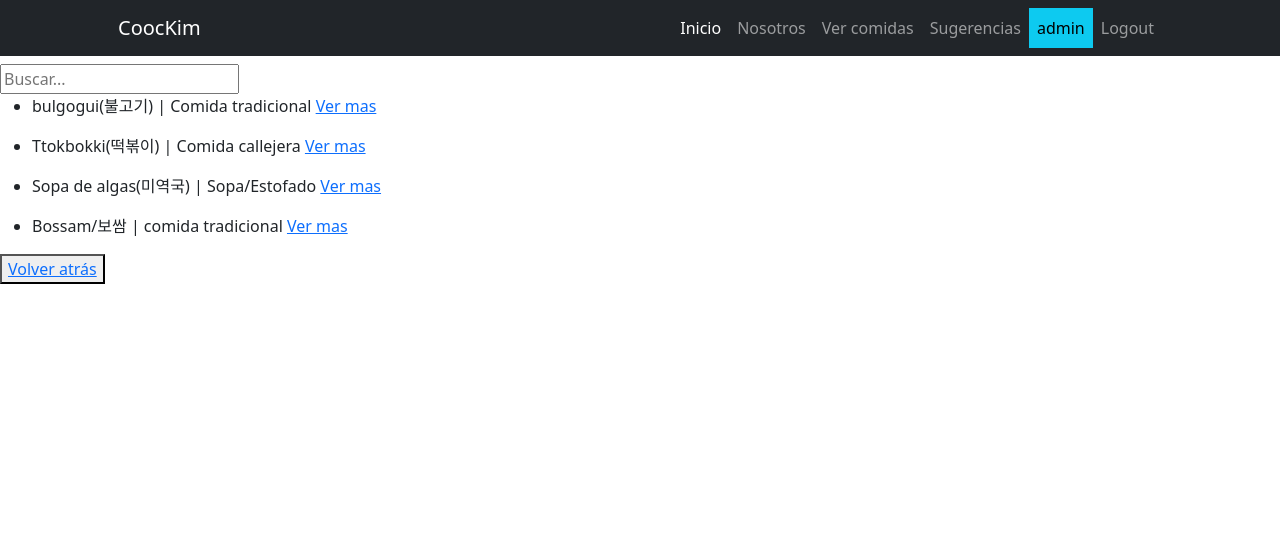
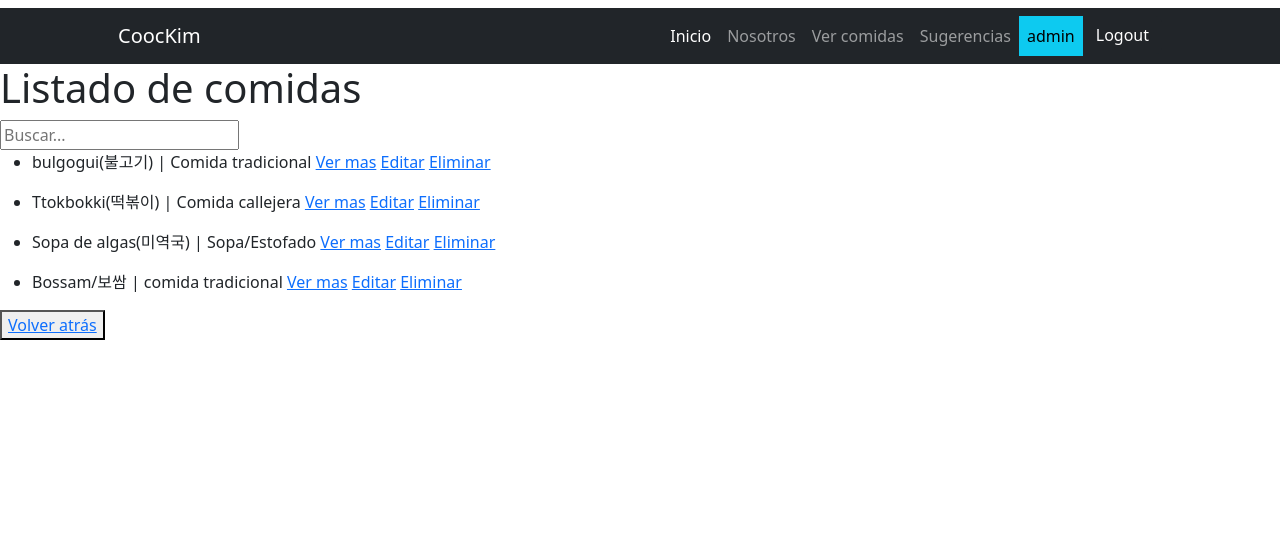
Before and after one commit to JihunK94/Proyecto-final---Coderhouse, a Django app: page /comidas/comidas/list in a window 1280 px wide. Shown: the top 533 px of the page. Run offline with Django 5.2, Linux system fonts and the light colour scheme; a user stored in the database is signed in; data comes from the database, SQL or seed files in the repository; both versions use the stored data as it was after the commit; parts of the project's set-up code (start-up, migrations or seed data) failed here and were passed over; some libraries are stand-ins or nearby versions.

Commit message:
Update y delete (a mejorar)

```diff
--- a/core/templates/core/components/navbar.html
+++ b/core/templates/core/components/navbar.html
@@ -1,5 +1,5 @@
  <!-- Responsive navbar-->
- <nav class="navbar navbar-expand-lg navbar-dark bg-dark fixed-top">
+ <nav class="navbar navbar-expand-lg navbar-dark bg-dark">
     <div class="container px-5">
         <a class="navbar-brand" href="#!">CoocKim</a>
         <button class="navbar-toggler"
@@ -35,7 +35,11 @@
                     <a class="nav-link text-bg-info"> {{ user.username }} </a>
                 </li>
                 <li class="nav-item">
-                    <a class="nav-link" href="#">Logout</a>
+                    <form action="{% url 'core:logout' %}" method="post">
+                        {% csrf_token %}
+                        <button type="submit" class="btn btn-dark">Logout</button>
+                    </form>
+
                 </li>
 
                 {% else %}
--- a/core/urls.py
+++ b/core/urls.py
@@ -1,4 +1,5 @@
 from django.urls import path
+from django.contrib.auth.views import LogoutView
 from  core.views import index, CustomLoginView
 
 app_name = "core"
@@ -6,4 +7,5 @@
 urlpatterns = [
     path("", index, name="index"),
     path("login/", CustomLoginView.as_view(), name= "login"),
+    path("logout/", LogoutView.as_view(template_name="core/logout.html"), name= "logout"),
 ]
--- a/recetas/models.py
+++ b/recetas/models.py
@@ -25,3 +25,7 @@
 
     def __str__(self) -> str:
         return self.comidas
+
+class Ver_sugerencias(models.Models):
+    comidas = models.CharField(max_length= 500)
+    categoria = models.CharField(max_length=100)
--- a/recetas/templates/recetas/lista_comidas.html
+++ b/recetas/templates/recetas/lista_comidas.html
@@ -16,6 +16,8 @@
         {% for object in object_list  %}
         <li><p> {{object.comidas}} | {{object.categorias}}
             <a href="{% url 'recetas:detalle_comidas' pk=object.id %}">Ver mas</a>
+            <a href="{% url 'recetas:modificar_comidas' pk=object.id %}">Editar</a>
+            <a href="{% url 'recetas:borrar_comidas' pk=object.id %}">Eliminar</a>
         </li>
         {% endfor %}
     </ul>
--- a/recetas/views.py
+++ b/recetas/views.py
@@ -64,7 +64,9 @@
     model = Ver_comidas
     form_class = ListacomidasForm
     success_url = reverse_lazy("recetas:lista_comidas")
+    template_name = "recetas/lista_comidas:form.html"
 
 class Ver_comidasBorrar(DeleteView):
     model = Ver_comidas
     success_url = reverse_lazy("recetas:lista_comidas")
+    template_name = "recetas/lista_comidas:form.html"
```
Also changed, not shown: core/templates/core/logout.html (added, +9 -0 lines), db.sqlite3.
